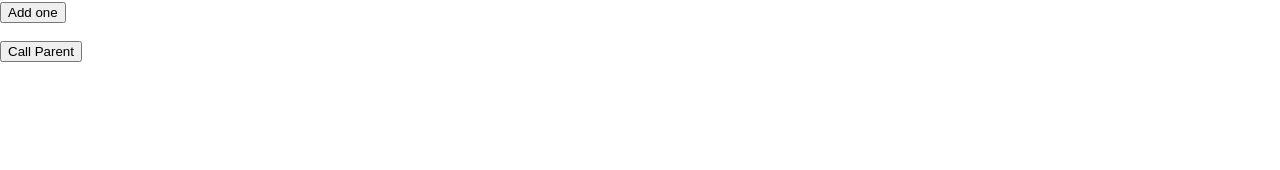
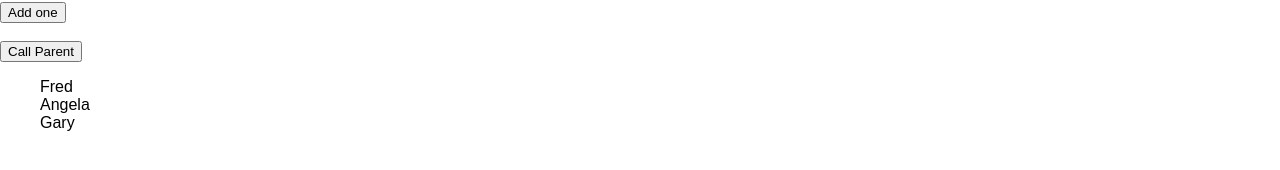
Before and after one commit to alexUXUI/react, a React (Create React App) app: page / in a window 1280 px wide. Shown: the part 212-382 px from the top of the page. Built offline with nearby package versions, Linux system fonts and the light colour scheme.

Commit message:
adds collection 📃

```diff
--- a/src/components/App/App.js
+++ b/src/components/App/App.js
@@ -2,6 +2,7 @@ import React, { Component } from 'react'
 import Nav from '../Nav/Nav'
 import Button from '../Button/Button'
 import Parent from '../parentChild/parentChild'
+import Collection from '../Collection/Collection'
 import log from '../../utils/log'
 import './App.css'
 
@@ -16,6 +17,8 @@ const Markup = (
     <Button />
     <br />
     <Parent />
+    <br />
+    <Collection />
   </div>
 )
 
--- /dev/null
+++ b/src/components/Collection/Collection.css
@@ -0,0 +1,9 @@
+/*
+ * Eventhough this CSS lives in the components,
+ * it is still global so it's best to wrap all
+ * component-level styles in the compenent parent el.
+ */
+
+.people li {
+  list-style: none;
+}
--- /dev/null
+++ b/src/components/Collection/Collection.js
@@ -0,0 +1,32 @@
+import React, { Component } from 'react'
+import './Collection.css'
+
+class Collection extends Component {
+  constructor(props) {
+    super(props)
+
+    this.state = {
+      collection: [
+        { 'key': 1, name: 'Fred', age: '11' },
+        { 'key': 2, name: 'Angela', age: '29' },
+        { 'key': 3, name: 'Gary', age: '67' }
+      ]
+    }
+
+    this.PeopleList = this.PeopleList.bind(this)
+  }
+
+  PeopleList(state) {
+    const group = state.collection
+    const Persons = group.map(person => <li>{person.name}</li>)
+    return <ul className="people">{Persons}</ul>
+  }
+
+  render() {
+    return (
+      this.PeopleList(this.state)
+    )
+  }
+}
+
+export default Collection
```
Also changed, not shown: src/components/parentChild/parentChild.js (line endings or trailing spaces).
